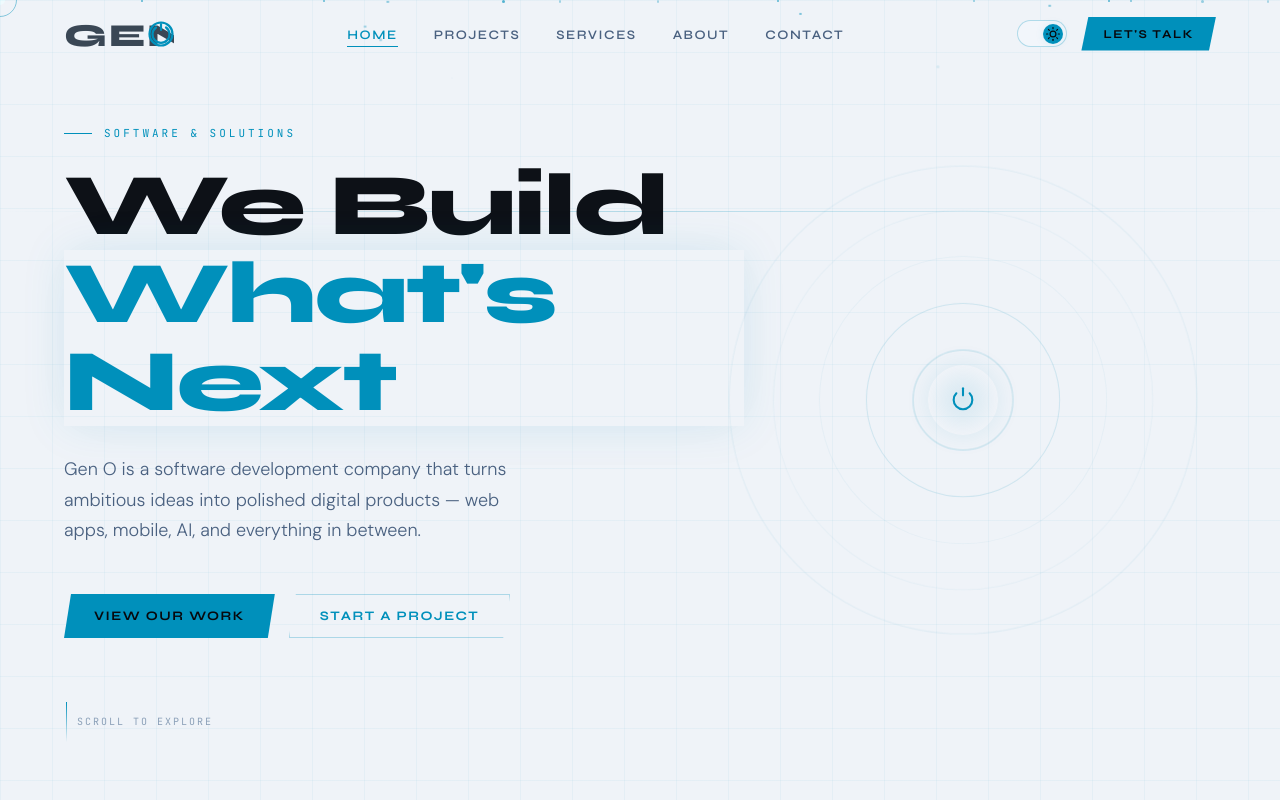
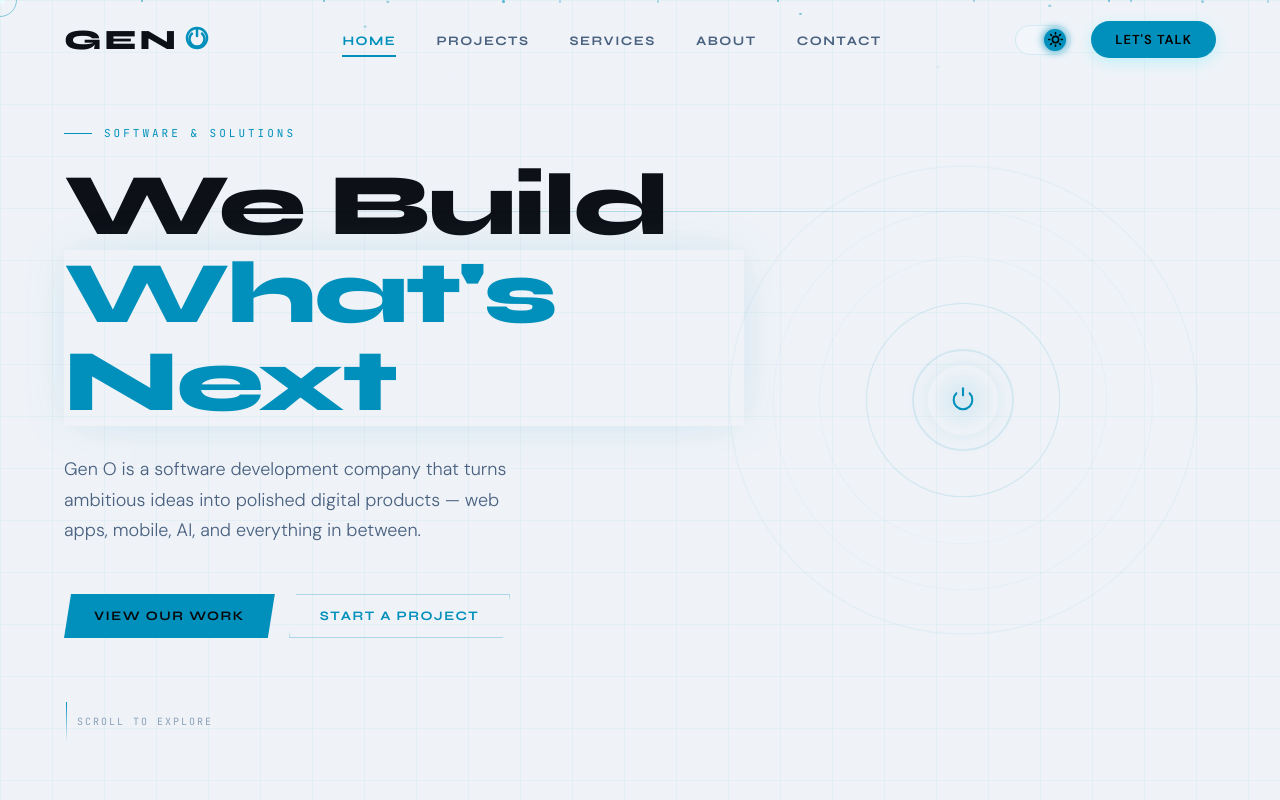
Before and after one commit to Didula-NR10/Portfolio, a React (Vite) app: page / in a window 1280 px wide. Shown: the top 800 px of the page. Built offline with nearby package versions, Linux system fonts and the light colour scheme.

Commit message:
Updated navbar

```diff
--- a/src/components/Nav.jsx
+++ b/src/components/Nav.jsx
@@ -2,69 +2,75 @@ import { useState, useEffect, useCallback } from 'react';
 import { Link, useLocation } from 'react-router-dom';
 import { siteData } from '../data';
 
-// ─── Gen O SVG Logo ───────────────────────────────────────────────
+/// ─── Gen O Logo (Refactored using Flexbox for perfect alignment) ──
 const GenoLogo = () => (
-  <svg width="110" height="36" viewBox="0 0 110 36" fill="none" xmlns="http://www.w3.org/2000/svg">
-    {/* GEN letters */}
-    <text
-      x="0" y="30"
-      fontFamily="'Syne', sans-serif"
-      fontSize="32"
-      fontWeight="800"
-      letterSpacing="2"
-      fill="var(--logo-dark)"
-    >GEN</text>
-    {/* Power-button O */}
-    <g transform="translate(84, 4)">
-      {/* Circle */}
-      <circle cx="13" cy="14" r="11.5" stroke="var(--accent)" strokeWidth="2.2" fill="none" />
-      {/* Power icon */}
-      <path d="M13 4 L13 10" stroke="var(--accent)" strokeWidth="2.2" strokeLinecap="round" />
-      <path d="M8 7.5 A8.5 8.5 0 1 0 18 7.5" stroke="var(--accent)" strokeWidth="2.2" strokeLinecap="round" fill="none" />
-    </g>
+  <div style={{ display: 'flex', alignItems: 'center', gap: '6px' }}>
+    {/* Text part outside of SVG for consistent rendering across browsers */}
+    <span style={{
+      fontFamily: "var(--font-display, 'Syne', sans-serif)",
+      fontSize: '28px',
+      fontWeight: '800',
+      letterSpacing: '3px',
+      color: 'var(--text)',
+      transition: 'color 0.3s ease',
+      lineHeight: '1'
+    }}>
+      GEN
+    </span>
+    {/* Icon part as a separate standalone SVG */}
+    <svg width="24" height="24" viewBox="0 0 24 24" fill="none" xmlns="http://www.w3.org/2000/svg" style={{ marginTop: '-4px' }}>
+      {/* Outer Circle */}
+      <circle cx="12" cy="12" r="10" stroke="var(--accent)" strokeWidth="2.5" fill="none" />
+      {/* Power line */}
+      <path d="M12 4 L12 10" stroke="var(--accent)" strokeWidth="2.5" strokeLinecap="round" />
+      {/* Power arc */}
+      <path d="M7 7.5 A7.5 7.5 0 1 0 17 7.5" stroke="var(--accent)" strokeWidth="2.5" strokeLinecap="round" fill="none" />
+    </svg>
+  </div>
+);
+
+// ─── Theme toggle icons ────────────────────────────────────────────
+const SunIcon = () => (
+  <svg width="15" height="15" viewBox="0 0 24 24" fill="none" stroke="currentColor" strokeWidth="2.5" strokeLinecap="round" strokeLinejoin="round">
+    <circle cx="12" cy="12" r="5" />
+    <line x1="12" y1="1" x2="12" y2="3" /><line x1="12" y1="21" x2="12" y2="23" />
+    <line x1="4.22" y1="4.22" x2="5.64" y2="5.64" /><line x1="18.36" y1="18.36" x2="19.78" y2="19.78" />
+    <line x1="1" y1="12" x2="3" y2="12" /><line x1="21" y1="12" x2="23" y2="12" />
+    <line x1="4.22" y1="19.78" x2="5.64" y2="18.36" /><line x1="18.36" y1="5.64" x2="19.78" y2="4.22" />
   </svg>
 );
 
-// ─── Theme toggle icon ─────────────────────────────────────────────
-const SunIcon = () => (
-  <svg width="14" height="14" viewBox="0 0 24 24" fill="none" stroke="currentColor" strokeWidth="2" strokeLinecap="round">
-    <circle cx="12" cy="12" r="5"/>
-    <line x1="12" y1="1" x2="12" y2="3"/><line x1="12" y1="21" x2="12" y2="23"/>
-    <line x1="4.22" y1="4.22" x2="5.64" y2="5.64"/><line x1="18.36" y1="18.36" x2="19.78" y2="19.78"/>
-    <line x1="1" y1="12" x2="3" y2="12"/><line x1="21" y1="12" x2="23" y2="12"/>
-    <line x1="4.22" y1="19.78" x2="5.64" y2="18.36"/><line x1="18.36" y1="5.64" x2="19.78" y2="4.22"/>
-  </svg>
-);
 const MoonIcon = () => (
-  <svg width="14" height="14" viewBox="0 0 24 24" fill="none" stroke="currentColor" strokeWidth="2" strokeLinecap="round">
-    <path d="M21 12.79A9 9 0 1 1 11.21 3 7 7 0 0 0 21 12.79z"/>
+  <svg width="15" height="15" viewBox="0 0 24 24" fill="none" stroke="currentColor" strokeWidth="2.5" strokeLinecap="round" strokeLinejoin="round">
+    <path d="M21 12.79A9 9 0 1 1 11.21 3 7 7 0 0 0 21 12.79z" />
   </svg>
 );
 
 // ─── Hamburger / X ────────────────────────────────────────────────
 const MenuIcon = ({ open }) =>
   open ? (
-    <svg width="22" height="22" viewBox="0 0 24 24" fill="none" stroke="currentColor" strokeWidth="2" strokeLinecap="round">
-      <line x1="18" y1="6" x2="6" y2="18"/><line x1="6" y1="6" x2="18" y2="18"/>
+    <svg width="24" height="24" viewBox="0 0 24 24" fill="none" stroke="currentColor" strokeWidth="2" strokeLinecap="round">
+      <line x1="18" y1="6" x2="6" y2="18" /><line x1="6" y1="6" x2="18" y2="18" />
     </svg>
   ) : (
-    <svg width="22" height="22" viewBox="0 0 24 24" fill="none" stroke="currentColor" strokeWidth="2" strokeLinecap="round">
-      <line x1="3" y1="8" x2="21" y2="8"/><line x1="3" y1="16" x2="21" y2="16"/>
+    <svg width="24" height="24" viewBox="0 0 24 24" fill="none" stroke="currentColor" strokeWidth="2" strokeLinecap="round">
+      <line x1="3" y1="12" x2="21" y2="12" />
+      <line x1="3" y1="6" x2="21" y2="6" />
+      <line x1="3" y1="18" x2="21" y2="18" />
     </svg>
   );
 
 export default function Nav({ theme, onToggleTheme }) {
-  const [scrolled, setScrolled]   = useState(false);
-  const [menuOpen, setMenuOpen]   = useState(false);
-  const location                  = useLocation();
+  const [scrolled, setScrolled] = useState(false);
+  const [menuOpen, setMenuOpen] = useState(false);
+  const location = useLocation();
 
   useEffect(() => {
-    const onScroll = () => setScrolled(window.scrollY > 30);
+    const onScroll = () => setScrolled(window.scrollY > 20);
     window.addEventListener('scroll', onScroll, { passive: true });
     return () => window.removeEventListener('scroll', onScroll);
   }, []);
 
-  // Close menu on route change
   useEffect(() => { setMenuOpen(false); }, [location]);
 
   const isActive = useCallback((path) => location.pathname === path, [location]);
@@ -73,152 +79,229 @@ export default function Nav({ theme, onToggleTheme }) {
     <>
       <nav style={{
         position: 'fixed', top: 0, left: 0, right: 0, zIndex: 100,
-        background: scrolled ? 'var(--nav-bg)' : 'transparent',
-        backdropFilter: scrolled ? 'blur(22px)' : 'none',
-        borderBottom: scrolled ? '1px solid var(--border)' : '1px solid transparent',
+        background: scrolled ? 'var(--nav-bg, rgba(15, 15, 15, 0.75))' : 'transparent',
+        backdropFilter: scrolled ? 'blur(16px) saturate(180%)' : 'none',
+        WebkitBackdropFilter: scrolled ? 'blur(16px) saturate(180%)' : 'none',
+        borderBottom: scrolled ? '1px solid rgba(255, 255, 255, 0.05)' : '1px solid transparent',
         padding: '0 5%',
-        height: 68,
+        height: 80,
         display: 'flex', alignItems: 'center', justifyContent: 'space-between',
-        transition: 'background 0.4s, backdrop-filter 0.4s, border-color 0.4s',
+        transition: 'all 0.4s cubic-bezier(0.4, 0, 0.2, 1)',
       }}>
 
-        {/* Logo */}
         <Link to="/" style={{ textDecoration: 'none', display: 'flex', alignItems: 'center' }}>
           <GenoLogo />
         </Link>
 
-        {/* Desktop Nav Links */}
-        <ul style={{
-          display: 'flex', gap: 36, listStyle: 'none',
-          margin: 0, padding: 0,
-        }} className="nav-desktop">
+        <ul className="nav-desktop" style={{
+          display: 'flex', gap: 40, listStyle: 'none', margin: 0, padding: 0,
+        }}>
           {siteData.nav.map((item) => (
             <li key={item.path}>
-              <Link to={item.path} style={{
-                fontFamily: 'var(--font-display)',
-                fontSize: 13,
-                fontWeight: 600,
-                letterSpacing: '1.5px',
-                textTransform: 'uppercase',
-                color: isActive(item.path) ? 'var(--accent)' : 'var(--text2)',
-                textDecoration: 'none',
-                position: 'relative',
-                transition: 'color 0.3s',
-                paddingBottom: 2,
-              }}
-              className="nav-link"
-              onMouseEnter={e => e.target.style.color = 'var(--accent)'}
-              onMouseLeave={e => e.target.style.color = isActive(item.path) ? 'var(--accent)' : 'var(--text2)'}
+              <Link
+                to={item.path}
+                className={`modern-nav-link ${isActive(item.path) ? 'active' : ''}`}
               >
                 {item.label}
-                {isActive(item.path) && (
-                  <span style={{
-                    position: 'absolute', bottom: -2, left: 0,
-                    width: '100%', height: 1,
-                    background: 'var(--accent)',
-                  }} />
-                )}
               </Link>
             </li>
           ))}
         </ul>
 
-        {/* Right controls */}
-        <div style={{ display: 'flex', alignItems: 'center', gap: 14 }}>
-          {/* Theme toggle */}
-          <button onClick={onToggleTheme} style={{
-            width: 50, height: 27,
-            background: 'var(--surface2)',
-            border: '1px solid var(--border2)',
-            borderRadius: 14,
-            cursor: 'pointer',
-            position: 'relative',
-            display: 'flex', alignItems: 'center', padding: '3px 3px',
-            transition: 'border-color 0.3s',
-          }}
-          onMouseEnter={e => e.currentTarget.style.borderColor = 'var(--accent)'}
-          onMouseLeave={e => e.currentTarget.style.borderColor = 'var(--border2)'}
-          title={theme === 'dark' ? 'Switch to light' : 'Switch to dark'}
+        <div style={{ display: 'flex', alignItems: 'center', gap: 20 }}>
+
+          <button
+            className="theme-toggle-btn"
+            onClick={onToggleTheme}
+            title={theme === 'dark' ? 'Switch to light' : 'Switch to dark'}
           >
-            <span style={{
-              width: 20, height: 20,
-              background: 'var(--accent)',
-              borderRadius: '50%',
-              display: 'flex', alignItems: 'center', justifyContent: 'center',
-              color: '#07090D',
-              transform: theme === 'light' ? 'translateX(22px)' : 'translateX(0)',
-              transition: 'transform 0.3s cubic-bezier(0.16,1,0.3,1)',
-              boxShadow: '0 0 8px var(--glow)',
-            }}>
+            <span className={`theme-toggle-circle ${theme === 'light' ? 'light-mode' : ''}`}>
               {theme === 'dark' ? <MoonIcon /> : <SunIcon />}
             </span>
           </button>
 
-          {/* CTA */}
-          <Link to="/contact" className="btn-primary"
-            style={{ padding: '10px 22px', fontSize: 12, display: 'none' }}
-            id="nav-cta">
+          <Link to="/contact" className="modern-cta-btn" id="nav-cta">
             Let's Talk
           </Link>
 
-          {/* Hamburger (mobile) */}
-          <button onClick={() => setMenuOpen(o => !o)}
-            style={{
-              background: 'none', border: '1px solid var(--border)',
-              color: 'var(--text)', cursor: 'pointer',
-              padding: '6px 8px', display: 'none', borderRadius: 2,
-              transition: 'border-color 0.2s',
-            }}
+          <button
+            onClick={() => setMenuOpen(o => !o)}
+            className="hamburger-btn"
             id="hamburger"
-            onMouseEnter={e => e.currentTarget.style.borderColor = 'var(--accent)'}
-            onMouseLeave={e => e.currentTarget.style.borderColor = 'var(--border)'}
           >
             <MenuIcon open={menuOpen} />
           </button>
         </div>
       </nav>
 
-      {/* Mobile menu */}
       {menuOpen && (
-        <div style={{
-          position: 'fixed', top: 68, left: 0, right: 0, bottom: 0,
-          background: 'var(--bg)',
-          zIndex: 99,
-          display: 'flex', flexDirection: 'column',
-          alignItems: 'center', justifyContent: 'center',
-          gap: 36,
-          animation: 'fadeIn 0.2s ease',
-          borderTop: '1px solid var(--border)',
-        }}>
+        <div className="mobile-menu-overlay">
           {siteData.nav.map((item) => (
-            <Link key={item.path} to={item.path} style={{
-              fontFamily: 'var(--font-display)',
-              fontSize: 28, fontWeight: 800,
-              letterSpacing: '2px',
-              textTransform: 'uppercase',
-              color: isActive(item.path) ? 'var(--accent)' : 'var(--text)',
-              textDecoration: 'none',
-              transition: 'color 0.2s',
-            }}
-            onMouseEnter={e => e.target.style.color = 'var(--accent)'}
-            onMouseLeave={e => e.target.style.color = isActive(item.path) ? 'var(--accent)' : 'var(--text)'}
+            <Link
+              key={item.path}
+              to={item.path}
+              className={`mobile-nav-link ${isActive(item.path) ? 'active' : ''}`}
             >
               {item.label}
             </Link>
           ))}
-          <Link to="/contact" className="btn-primary" style={{ marginTop: 12 }}>
+          <Link to="/contact" className="modern-cta-btn" style={{ marginTop: 20, fontSize: 16 }}>
             Let's Talk
           </Link>
         </div>
       )}
 
-      {/* Inject responsive styles */}
       <style>{`
+        .modern-nav-link {
+          font-family: var(--font-display, 'Syne', sans-serif);
+          font-size: 13px;
+          font-weight: 700;
+          letter-spacing: 1.5px;
+          text-transform: uppercase;
+          color: var(--text2, #a0a0a0);
+          text-decoration: none;
+          position: relative;
+          padding: 8px 0;
+          transition: color 0.3s ease;
+        }
+
+        .modern-nav-link:hover, .modern-nav-link.active {
+          color: var(--accent, #00e5ff);
+        }
+
+        .modern-nav-link::after {
+          content: '';
+          position: absolute;
+          width: 100%;
+          height: 2px;
+          bottom: 0;
+          left: 0;
+          background-color: var(--accent, #00e5ff);
+          transform: scaleX(0);
+          transform-origin: right;
+          transition: transform 0.4s cubic-bezier(0.86, 0, 0.07, 1);
+        }
+
+        .modern-nav-link:hover::after, .modern-nav-link.active::after {
+          transform: scaleX(1);
+          transform-origin: left;
+        }
+
+        .theme-toggle-btn {
+          width: 56px;
+          height: 30px;
+          background: var(--surface2, rgba(255,255,255,0.05));
+          border: 1px solid var(--border, rgba(255,255,255,0.1));
+          border-radius: 30px;
+          cursor: pointer;
+          position: relative;
+          display: flex;
+          align-items: center;
+          padding: 0 4px;
+          transition: all 0.3s ease;
+        }
+
+        .theme-toggle-btn:hover {
+          border-color: var(--accent, #00e5ff);
+          box-shadow: 0 0 10px rgba(0, 229, 255, 0.2);
+        }
+
+        .theme-toggle-circle {
+          width: 22px;
+          height: 22px;
+          background: var(--accent, #00e5ff);
+          border-radius: 50%;
+          display: flex;
+          align-items: center;
+          justify-content: center;
+          color: #000;
+          transform: translateX(0);
+          transition: transform 0.4s cubic-bezier(0.34, 1.56, 0.64, 1);
+          box-shadow: 0 0 10px var(--accent, #00e5ff);
+        }
+
+        .theme-toggle-circle.light-mode {
+          transform: translateX(24px);
+        }
+
+        .modern-cta-btn {
+          padding: 10px 24px;
+          font-size: 13px;
+          font-weight: 700;
+          text-transform: uppercase;
+          letter-spacing: 1px;
+          color: #000 !important;
+          background: var(--accent, #00e5ff);
+          border-radius: 30px;
+          text-decoration: none;
+          transition: all 0.3s ease;
+          box-shadow: 0 4px 15px rgba(0, 229, 255, 0.2);
+          display: none;
+        }
+
+        .modern-cta-btn:hover {
+          transform: translateY(-2px);
+          box-shadow: 0 6px 20px rgba(0, 229, 255, 0.4);
+          background: #fff;
+        }
+
+        .hamburger-btn {
+          background: none;
+          border: none;
+          color: var(--text, #fff);
+          cursor: pointer;
+          display: none;
+          transition: color 0.3s ease;
+        }
+
+        .hamburger-btn:hover {
+          color: var(--accent, #00e5ff);
+        }
+
+        .mobile-menu-overlay {
+          position: fixed;
+          top: 80px;
+          left: 0;
+          right: 0;
+          bottom: 0;
+          background: rgba(10, 10, 10, 0.95);
+          backdrop-filter: blur(20px);
+          -webkit-backdrop-filter: blur(20px);
+          z-index: 99;
+          display: flex;
+          flex-direction: column;
+          align-items: center;
+          justify-content: center;
+          gap: 30px;
+          animation: slideDown 0.4s cubic-bezier(0.16, 1, 0.3, 1);
+        }
+
+        .mobile-nav-link {
+          font-family: var(--font-display, 'Syne', sans-serif);
+          font-size: 28px;
+          font-weight: 800;
+          letter-spacing: 2px;
+          text-transform: uppercase;
+          color: var(--text, #fff);
+          text-decoration: none;
+          transition: all 0.3s ease;
+        }
+
+        .mobile-nav-link:hover, .mobile-nav-link.active {
+          color: var(--accent, #00e5ff);
+          transform: scale(1.05);
+        }
+
+        @keyframes slideDown {
+          from { opacity: 0; transform: translateY(-20px); }
+          to { opacity: 1; transform: translateY(0); }
+        }
+
         @media (max-width: 820px) {
           .nav-desktop { display: none !important; }
           #hamburger { display: flex !important; }
         }
-        @media (min-width: 820px) {
+        @media (min-width: 821px) {
           #nav-cta { display: inline-flex !important; }
         }
       `}</style>
```
